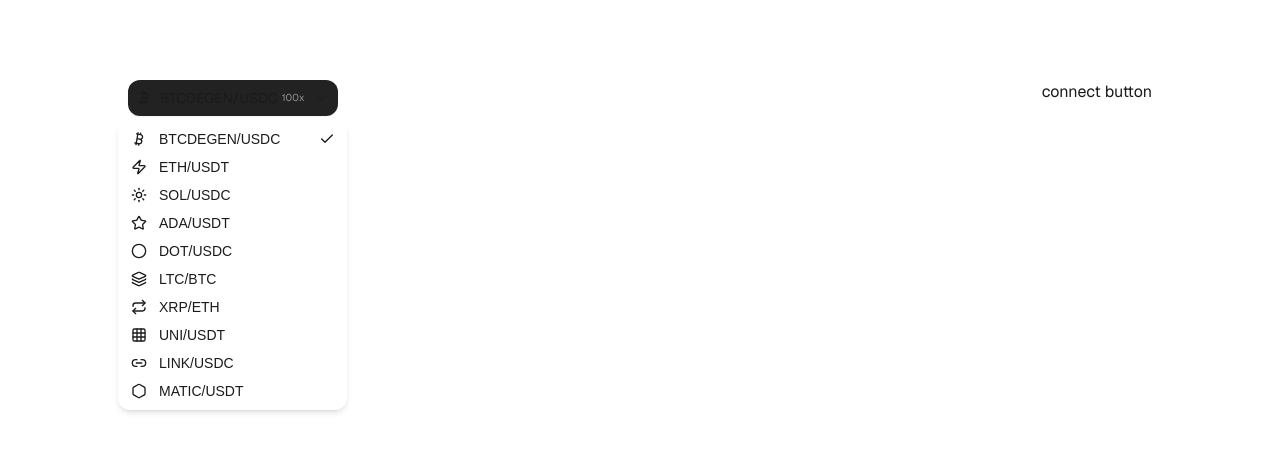
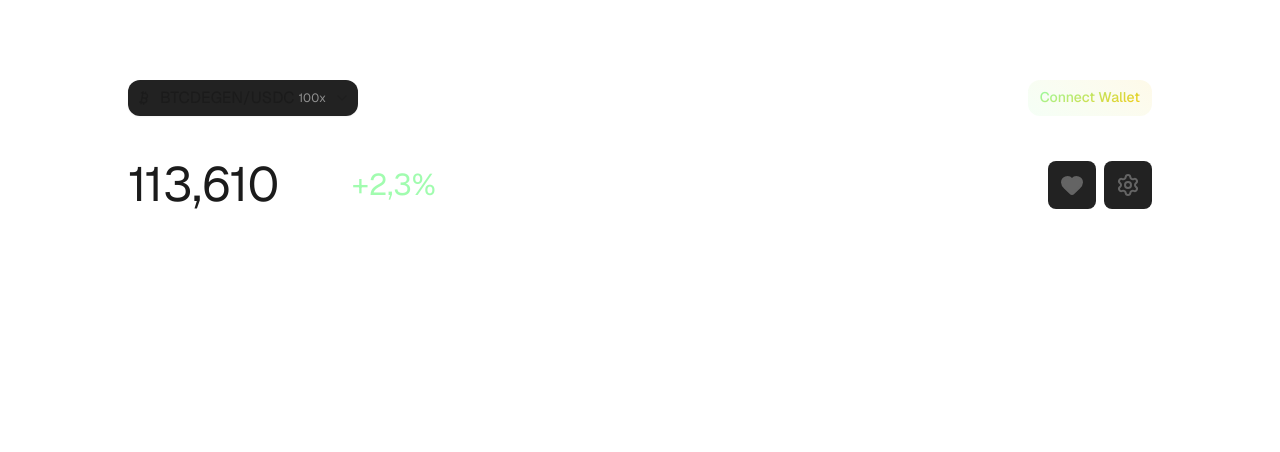
Before and after one commit to Shatlyk1011/chart-dashboard, a Next.js app: page / in a window 1280 px wide. Shown: the top 452 px of the page. Built offline with nearby package versions, Linux system fonts and the light colour scheme.

Commit message:
add connect button

```diff
--- a/app/components/CoinSelectComponent/index.tsx
+++ b/app/components/CoinSelectComponent/index.tsx
@@ -14,17 +14,17 @@ export function CoinSelectComponent({ items, placeholder = 'Select value', onCha
   console.log('placeholder', placeholder);
   return (
     <div className="flex w-full flex-col gap-1">
-      <Select onValueChange={(value) => onChange(value)} value={value} open={true}>
+      <Select onValueChange={(value) => onChange(value)} value={value}>
         <SelectTrigger className={cn("min-w-[210px] bg-[#222] border-none ", classes)}>
           <SelectValue placeholder={placeholder} className="" />
         </SelectTrigger>
-        <SelectContent className="flex border-white/10 rounded-xl">
+        <SelectContent className="flex border-white/10 bg-[#222] rounded-xl">
           <SelectGroup className="">
             {items.map(({ label, value, Icon, multiply  }) => (
               <SelectItem key={value} value={value} className="py-1">
                 <Icon className="mr-1"/>
                 {label}
-                <span className="text-white/50 text-[10px]">{multiply}</span>
+                <span className="text-white/50 text-[12px]">{multiply}</span>
               </SelectItem>
             ))}
           </SelectGroup>
--- /dev/null
+++ b/app/components/ConnectButton/index.tsx
@@ -0,0 +1,14 @@
+import { FC } from 'react';
+
+interface Props {};
+
+const ConnectButton:FC<Props> = () => {
+  return (
+    <div className=''>
+      <button className="min-h-9 text-nowrap px-3 flex items-center font-medium leading-[140%] text-sm  rounded-xl bg-linear-35 from-[#97FCA6]/10 to-[#F6C90F]/10">
+        <span className='gradient-text'>Connect Wallet</span>
+      </button>
+    </div>
+  )
+};
+export default ConnectButton
--- a/app/components/ui/select.tsx
+++ b/app/components/ui/select.tsx
@@ -31,7 +31,7 @@ function SelectTrigger({
       data-slot="select-trigger"
       data-size={size}
       className={cn(
-        "data-placeholder:text-muted-foreground [&_svg:not([class*='text-'])]:text-muted-foreground  aria-invalid:ring-destructive/20 dark:aria-invalid:ring-destructive/40 aria-invalid:border-destructive dark:bg-input/30 dark:hover:bg-input/50 flex w-fit items-center justify-between gap-2 rounded-xl border bg-transparent px-2 py-1.5 text-sm whitespace-nowrap shadow-xs transition-[color,box-shadow] outline-none disabled:cursor-not-allowed disabled:opacity-50 data-placeholder:text-sm data-[size=default]:h-9 data-[size=sm]:h-full *:data-[slot=select-value]:line-clamp-1 *:data-[slot=select-value]:flex *:data-[slot=select-value]:items-center *:data-[slot=select-value]:gap-1 max-sm:text-sm max-sm:data-placeholder:text-xs [&_svg]:pointer-events-none [&_svg]:shrink-0 [&_svg:not([class*='size-'])]:size-4",
+        "data-placeholder:text-muted-foreground [&_svg:not([class*='text-'])]:text-muted-foreground  aria-invalid:ring-destructive/20 dark:aria-invalid:ring-destructive/40 aria-invalid:border-destructive dark:bg-input/30 dark:hover:bg-input/50 flex w-fit items-center justify-between gap-2 rounded-xl border bg-transparent px-2 py-1.5 text-base whitespace-nowrap shadow-xs transition-[color,box-shadow] outline-none disabled:cursor-not-allowed disabled:opacity-50 data-placeholder:text-sm data-[size=default]:h-9 data-[size=sm]:h-full *:data-[slot=select-value]:line-clamp-1 *:data-[slot=select-value]:flex *:data-[slot=select-value]:items-center *:data-[slot=select-value]:gap-1 max-sm:text-sm max-sm:data-placeholder:text-xs [&_svg]:pointer-events-none [&_svg]:shrink-0 [&_svg:not([class*='size-'])]:size-4",
         className,
       )}
       {...props}
--- a/app/globals.css
+++ b/app/globals.css
@@ -22,5 +22,23 @@
 body {
   background: var(--background);
   color: var(--foreground);
-  font-family: Arial, Helvetica, sans-serif;
+  font-family: var(--font-sans), sans-serif;
 }
+
+
+.gradient-text {
+  /* Fallback color if gradients / text clipping aren't supported */
+  color: #97FCA6;
+}
+
+/* Use gradient text where supported */
+@supports ((-webkit-background-clip: text) or (background-clip: text)) {
+  .gradient-text {
+    background-image: linear-gradient(155deg, #97FCA6 0%, #F6C90F 100%);
+    background-repeat: no-repeat;
+    -webkit-background-clip: text;
+    background-clip: text;
+    -webkit-text-fill-color: transparent; /* Chrome / Safari */
+    color: transparent; /* Firefox */
+  }
+}
--- a/app/page.tsx
+++ b/app/page.tsx
@@ -1,21 +1,37 @@
 'use client'
+import { useState } from "react";
 import { COINS } from "@/data";
 import { CoinSelectComponent } from "./components/CoinSelectComponent";
-import { useState } from "react";
+import ConnectButton from "./components/ConnectButton";
+import { HeartIcon, Settings } from "lucide-react";
 
 export default function Home() {
   const [selectedCoin, setSelectedCoin] = useState(COINS[0].value)
   console.log('selectedCoin', selectedCoin);
   return (
     <main className="flex min-h-screen font-sans py-20 px-12">
-      <section className="max-w-5xl w-full mx-auto">
-        <div className="flex justify-between ">
+      <section className="max-w-5xl w-full mx-auto ">
+        <div className="flex justify-between mb-10">
+          <CoinSelectComponent items={COINS} onChange={(val) => setSelectedCoin(val)} value={selectedCoin} />
+
           <div>
-            <CoinSelectComponent items={COINS} onChange={(val) => setSelectedCoin(val)} value={selectedCoin} />
+            <ConnectButton />
+          </div>
+        </div>
+
+        <div className="flex gap-2 items-center justify-between">
+          <div className="flex items-center gap-2 justify-between">
+            <h1 className="text-[48px] leading-[120%] ">113,610<span className="text-white/50">.07</span></h1>
+            <span className="text-[#97FCA6]/90 text-3xl leading-[140%]">+2,3%</span>
           </div>
 
-          <div>
-            connect button
+          <div className="flex items-center gap-2">
+            <button className="flex items-center justify-center group w-12 h-12 rounded-lg bg-[#222]">
+              <HeartIcon className="fill-current group-focus:text-red-400 text-[#646464] group-hover:text-red-400 transition" />
+            </button>
+            <button className="flex items-center justify-center group w-12 h-12 rounded-lg bg-[#222]">
+              <Settings className="text-[#646464] group-hover:text-gray-300 transition" />
+            </button>
           </div>
         </div>
       </section>
```
